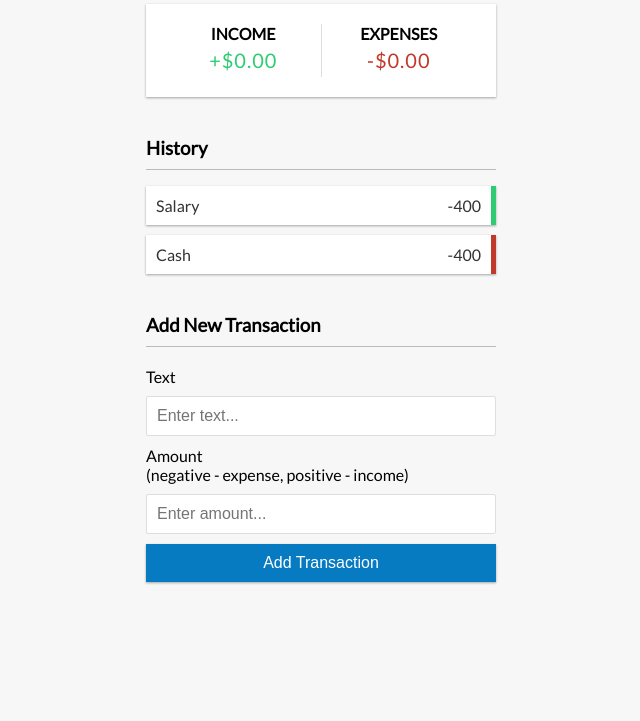
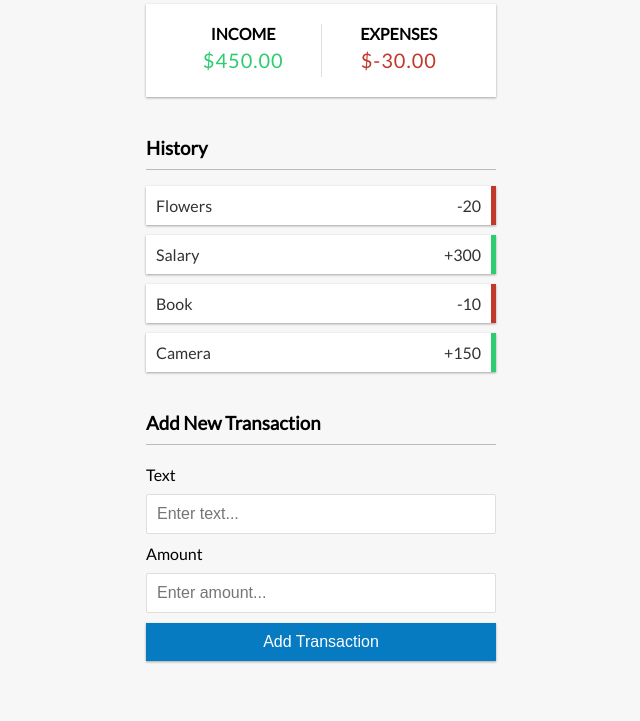
Before and after one commit to GlynWDavies-2019/IncomeAndExpenseTracker, a plain HTML site: page index.html in a window 1280 px wide. Shown: the part 173-894 px from the top of the page, without its empty margins (319-959 px from the left). Before the commit the page ends 815 px from the top, so only its background shows below. Drawn offline with Linux system fonts and the light colour scheme.

Commit message:
Completed scripting without local storage

```diff
--- a/index.html
+++ b/index.html
@@ -25,21 +25,7 @@
         </div>
         <h3>History</h3>
         <ul id="list" class="list">
-            <!-- Fake Data -->
-            <li class="plus">
-                Salary
-                <span>-400</span>
-                <button class="delete-btn">
-                    <i class="far fa-trash-alt"></i>
-                </button>
-            </li>
-            <li class="minus">
-                Cash
-                <span>-400</span>
-                <button class="delete-btn">
-                    <i class="far fa-trash-alt"></i>
-                </button>
-            </li>
+            <!-- Items inserted dynamically -->
         </ul>
         <h3>Add New Transaction</h3>
         <form id="form">
@@ -49,11 +35,11 @@
             </div>
             <div class="form-control">
                 <label for="amount">
-                    Amount<br>(negative - expense, positive - income)
+                    Amount
                 </label>
                 <input type="number" id="amount" placeholder="Enter amount...">
             </div>
-            <button class="btn">Add Transaction</button>
+            <button type="submit" class="btn">Add Transaction</button>
         </form>
     </div>
     <script src="script.js"></script>
--- a/script.js
+++ b/script.js
@@ -0,0 +1,80 @@
+const balance = document.getElementById('balance');
+const moneyPlus = document.getElementById('money-plus');
+const moneyMinus = document.getElementById('money-minus');
+const list = document.getElementById('list');
+const form = document.getElementById('form');
+const text = document.getElementById('text');
+const amount = document.getElementById('amount');
+
+const dummyTransactions = [
+    {id: 1, text: 'Flowers', amount: -20},
+    {id: 2, text: 'Salary', amount: 300},
+    {id: 3, text: 'Book', amount: -10},
+    {id: 4, text: 'Camera', amount: 150}
+];
+
+let transactions = dummyTransactions;
+
+function addTransaction(event) {
+    event.preventDefault();
+    if(text.value.trim() === '' || amount.value.trim() === '') {
+        alert('Please add a text description and an amount!');
+    } else {
+        const transaction = {
+            id: generateID(),
+            text: text.value,
+            amount: Number(amount.value)
+        };
+        transactions.push(transaction);
+        addTransactionToDOM(transaction);
+        updateValues();
+        text.value = '';
+        text.amount = '';
+    }
+}
+
+function generateID() {
+    return Math.floor(Math.random() * 100000000);
+}
+
+function addTransactionToDOM(transaction) {
+    const sign = transaction.amount < 0 ? '-' : '+';
+    const item = document.createElement('li');
+    item.classList.add(transaction.amount < 0 ? 'minus' : 'plus');
+    item.innerHTML = `
+        ${transaction.text} <span>${sign}${Math.abs(transaction.amount)}</span>
+        <button class="delete-btn" onclick="removeTransaction(${transaction.id})">
+        <i class="far fa-trash-alt"></i>
+        </button>
+    `;
+    list.appendChild(item);
+}
+
+function updateValues() {
+    const amounts = transactions.map(transaction => transaction.amount);
+    const total = amounts.reduce((accumulator,currentValue) => (accumulator += currentValue),0).toFixed(2);
+    const income = amounts
+        .filter(item => item > 0)
+        .reduce((accumulator,item) => (accumulator + item),0).toFixed(2);
+    const expenses = amounts
+        .filter(item => item < 0)
+        .reduce((accumulator,item) => (accumulator + item),0).toFixed(2);
+    moneyPlus.innerHTML = `$${income}`;
+    moneyMinus.innerHTML = `$${expenses}`;
+    balance.innerHTML = `$${total}`;
+};
+
+function removeTransaction(id) {
+    transactions = transactions.filter(transaction => transaction.id !== id);
+    init();
+}
+
+function init() {
+    list.innerHTML = '';
+    transactions.forEach(addTransactionToDOM);
+    updateValues();
+}
+
+init();
+
+form.addEventListener('submit',addTransaction);
```
